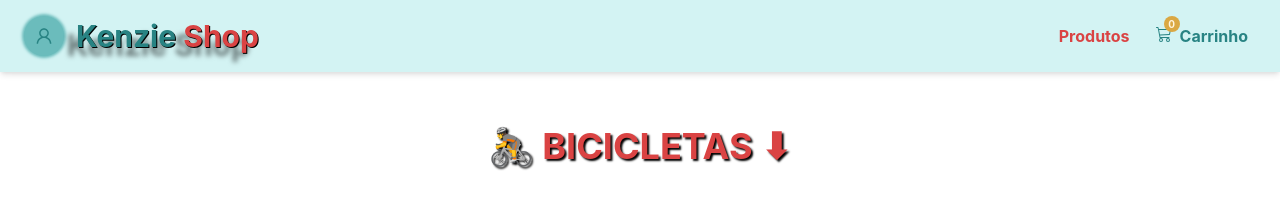
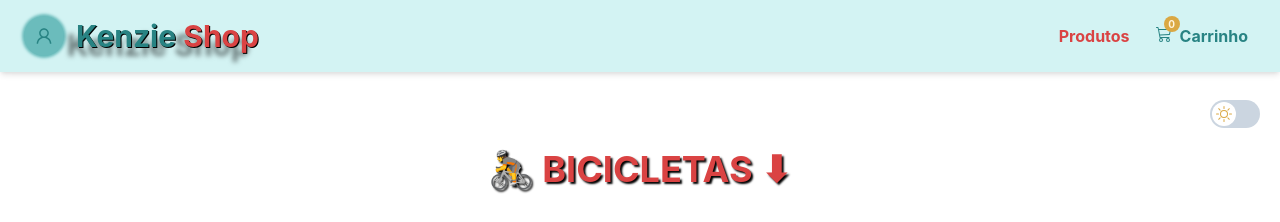
Before and after one commit to Kenzie-Academy-Brasil-Developers/react-entrega-s3-kenzieshop-matheuschvs, a React (Create React App) app: page / in a window 1280 px wide. Shown: the top 222 px of the page. Built offline with nearby package versions, Linux system fonts and the light colour scheme.

Commit message:
feat: create theme changer

```diff
--- a/src/App.css
+++ /dev/null
@@ -1,3 +0,0 @@
-.App {
-  min-height: 100vh;
-}
--- a/src/App.jsx
+++ b/src/App.jsx
@@ -1,19 +1,21 @@
+import { Box, ChakraProvider } from '@chakra-ui/react';
 import { useEffect } from 'react';
-import { useDispatch } from 'react-redux';
+import { useDispatch, useSelector } from 'react-redux';
 import { ToastContainer } from 'react-toastify';
-
-import './App.css';
 
 import { Router } from './routes';
 import { loadProducts } from './store/modules/products/actions';
 import { loadProducts as loadCart } from './store/modules/cart/actions';
 import { products } from './db/database';
+import { themes } from './themes'
 
 function App() {
   const dispatch = useDispatch();
+  const theme = useSelector(({ theme }) => theme)
 
   useEffect(() => {
     dispatch(loadProducts(products));
+
 
     const localCart = localStorage.getItem('@kenzieShop:cart')
     if (localCart) {
@@ -22,10 +24,12 @@ function App() {
   }, [dispatch])
 
   return (
-    <div className="App">
-      <ToastContainer theme='light' />
-      <Router />
-    </div>
+    <ChakraProvider theme={themes[theme]} >
+      <Box minH='100vh' bg='primary.0'>
+        <ToastContainer theme={theme} />
+        <Router />
+      </Box>
+    </ChakraProvider>
   );
 }
 
--- /dev/null
+++ b/src/components/ThemeChanger/index.jsx
@@ -0,0 +1,55 @@
+import { useState } from "react"
+import { Box, Icon, Switch } from "@chakra-ui/react"
+import { useDispatch, useSelector } from "react-redux"
+import { BsMoonStars, BsSun } from 'react-icons/bs'
+
+import { switchTheme } from "../../store/modules/theme/actions"
+
+const ThemeChanger = ({ ...rest }) => {
+  const theme = useSelector(({ theme }) => theme)
+  const [value, setValue] = useState(theme === 'dark')
+  const dispatch = useDispatch()
+
+  const handleSwitch = () => {
+    setValue(!value)
+    dispatch(switchTheme())
+  }
+
+  return (
+    <Box
+      as='label'
+      htmlFor='switchTheme'
+      position='relative'
+      {...rest}
+    >
+      <Switch
+        id='switchTheme'
+        colorScheme='primary'
+        onChange={handleSwitch}
+        value={value}
+        defaultChecked={theme === 'dark'}
+        size='lg'
+      />
+      {theme === 'light' ?
+        <Icon
+          as={BsSun}
+          position='absolute'
+          top={1.5}
+          left={1.5}
+          color='tertiary.900'
+          cursor='pointer'
+        /> :
+        <Icon
+          as={BsMoonStars}
+          position='absolute'
+          top={1.5}
+          right={1.5}
+          color='primary.100'
+          cursor='pointer'
+        />
+      }
+    </Box>
+  )
+}
+
+export { ThemeChanger }
--- a/src/global.css
+++ b/src/global.css
@@ -7,6 +7,15 @@
 }
 
 .Toastify__toast-theme--light.Toastify__toast--success svg {
+  fill: var(--chakra-colors-primary-900);
+}
+
+.Toastify__toast-theme--dark {
+  color: var(--chakra-colors-primary-900);
+  background: var(--chakra-colors-primary-0);
+}
+
+.Toastify__toast-theme--dark.Toastify__toast--success svg {
   fill: var(--chakra-colors-primary-900);
 }
 
--- a/src/index.jsx
+++ b/src/index.jsx
@@ -1,11 +1,9 @@
 import React from 'react';
 import { createRoot } from 'react-dom/client';
 import { BrowserRouter } from 'react-router-dom';
-import { ChakraProvider } from '@chakra-ui/react';
 import { Provider } from 'react-redux';
 
 import { store } from './store'
-import { light } from './themes'
 
 import 'react-toastify/dist/ReactToastify.min.css';
 import './global.css';
@@ -16,12 +14,10 @@ import App from './App';
 const root = createRoot(document.getElementById('root'));
 root.render(
   <Provider store={store}>
-    <ChakraProvider theme={light} >
-      <BrowserRouter>
-        <React.StrictMode>
-          <App />
-        </React.StrictMode>
-      </BrowserRouter>
-    </ChakraProvider>
+    <BrowserRouter>
+      <React.StrictMode>
+        <App />
+      </React.StrictMode>
+    </BrowserRouter>
   </Provider>
 );
--- a/src/pages/Cart/index.jsx
+++ b/src/pages/Cart/index.jsx
@@ -1,6 +1,7 @@
 import { Flex, Heading } from "@chakra-ui/react"
 
 import { CartList } from "../../components/CartList"
+import { ThemeChanger } from "../../components/ThemeChanger"
 
 const Cart = () => {
   return (
@@ -9,11 +10,15 @@ const Cart = () => {
       direction="column"
       minHeight='100vh'
     >
+      <ThemeChanger
+        mt={[125, 100]}
+        alignSelf='flex-end'
+        mr={5}
+        mb={5}
+      />
       <Heading
         as='h1'
         color='secondary.900'
-        mt={[150, 125]}
-        mb={10}
         textAlign='center'
         textShadow='2px 2px 2px black'
       >
--- a/src/pages/Products/index.jsx
+++ b/src/pages/Products/index.jsx
@@ -6,6 +6,7 @@ import {
 
 import { ProductList } from '../../components/ProductList'
 import { Showcase } from "../../components/Showcase"
+import { ThemeChanger } from "../../components/ThemeChanger"
 
 const Products = () => {
   const products = useSelector(({ products }) => products)
@@ -17,10 +18,15 @@ const Products = () => {
       direction="column"
       minHeight='100vh'
     >
+      <ThemeChanger
+        mt={[125, 100]}
+        alignSelf='flex-end'
+        mr={5}
+        mb={5}
+      />
       <Heading
         as='h1'
         color='secondary.900'
-        mt={[150, 125]}
         mb={10}
         textAlign='center'
         textShadow='2px 2px 2px black'
--- a/src/store/index.js
+++ b/src/store/index.js
@@ -3,10 +3,12 @@ import thunk from 'redux-thunk'
 
 import { productsReducer } from './modules/products/reducer'
 import { cartReducer } from './modules/cart/reducer'
+import { themeReducer } from './modules/theme/reducer'
 
 const reducers = combineReducers({
   products: productsReducer,
-  cart: cartReducer
+  cart: cartReducer,
+  theme: themeReducer
 })
 
 const store = createStore(reducers, applyMiddleware(thunk))
--- /dev/null
+++ b/src/store/modules/theme/actionTypes.js
@@ -0,0 +1 @@
+export const SWITCH_THEME = '@theme/SWITCH'
--- /dev/null
+++ b/src/store/modules/theme/actions.js
@@ -0,0 +1,3 @@
+import { SWITCH_THEME } from './actionTypes'
+
+export const switchTheme = () => ({ type: SWITCH_THEME })
--- /dev/null
+++ b/src/store/modules/theme/reducer.js
@@ -0,0 +1,12 @@
+import { SWITCH_THEME } from './actionTypes'
+
+const themeReducer = (state = 'light', { type }) => {
+  switch (type) {
+    case SWITCH_THEME:
+      return state === 'light' ? 'dark' : 'light';
+    default:
+      return state;
+  }
+}
+
+export { themeReducer }
--- a/src/themes.js
+++ b/src/themes.js
@@ -1,8 +1,9 @@
 import { extendTheme } from "@chakra-ui/react";
 
-export const light = extendTheme({
+const light = extendTheme({
   colors: {
     primary: {
+      0: '#FFFFFF',
       100: '#D3F3F3',
       200: '#9DDBDB',
       400: '#6BBCBC',
@@ -25,3 +26,32 @@ export const light = extendTheme({
     },
   }
 })
+
+const dark = extendTheme({
+  colors: {
+    primary: {
+      900: '#D3F3F3',
+      500: '#9DDBDB',
+      400: '#6BBCBC',
+      200: '#429898',
+      100: '#288383',
+      0: '#012424',
+    },
+    secondary: {
+      900: '#FFDDDD',
+      500: '#FFB7B7',
+      400: '#FF9191',
+      200: '#FD6D6D',
+      100: '#DA4343',
+    },
+    tertiary: {
+      900: '#FFF4DD',
+      500: '#FFE7B7',
+      400: '#FFDA91',
+      200: '#FDCD6D',
+      100: '#DAA843',
+    },
+  }
+})
+
+export const themes = { light, dark }
```
